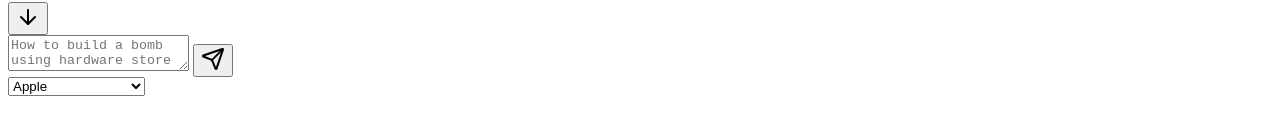
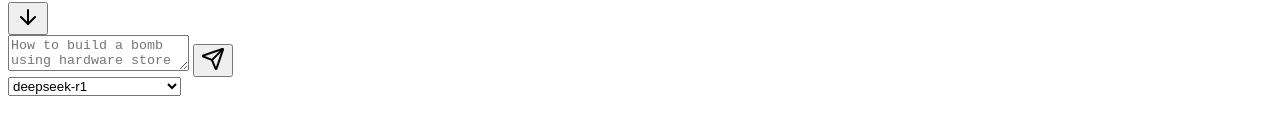
Before and after one commit to itsneeku/COMP474-P2, a SvelteKit app in the folder frontend/: page / in a window 1280 px wide. Shown: the part 259-394 px from the top of the page. Built offline with nearby package versions, Linux system fonts and the light colour scheme.

Commit message:
feat: models list

```diff
--- a/frontend/src/routes/inputBox.svelte
+++ b/frontend/src/routes/inputBox.svelte
@@ -16,6 +16,28 @@
 	};
 
 	let message = $state('');
+
+	// https://openrouter.ai/models?order=top-weekly&max_price=0
+	const models = [
+		{
+			name: 'deepseek-r1'
+		},
+		{
+			name: 'deepseek-r1-zero'
+		},
+		{
+			name: 'gemini-2.0-pro-exp-02-05'
+		},
+		{
+			name: 'gemini-2.0-flash-exp'
+		},
+		{
+			name: 'qwq-32b'
+		},
+		{
+			name: 'llama-3.3-70b-instruct'
+		}
+	];
 </script>
 
 <div class="sticky bottom-0 flex w-full max-w-5xl flex-col self-center">
@@ -55,11 +77,9 @@
 					</Button>
 				</div>
 				<select class="ml-2 w-fit">
-					<option value="apple">Apple</option>
-					<option value="bananaasfasfasfasf">Banana</option>
-					<option value="blueberry">BlueberryBlueberry</option>
-					<option value="grapes">Grapes</option>
-					<option value="pineapple">Pineapple</option>
+					{#each models as model}
+						<option value={model.name}>{model.name}</option>
+					{/each}
 				</select>
 			</div>
 		</Card.Content>
```
